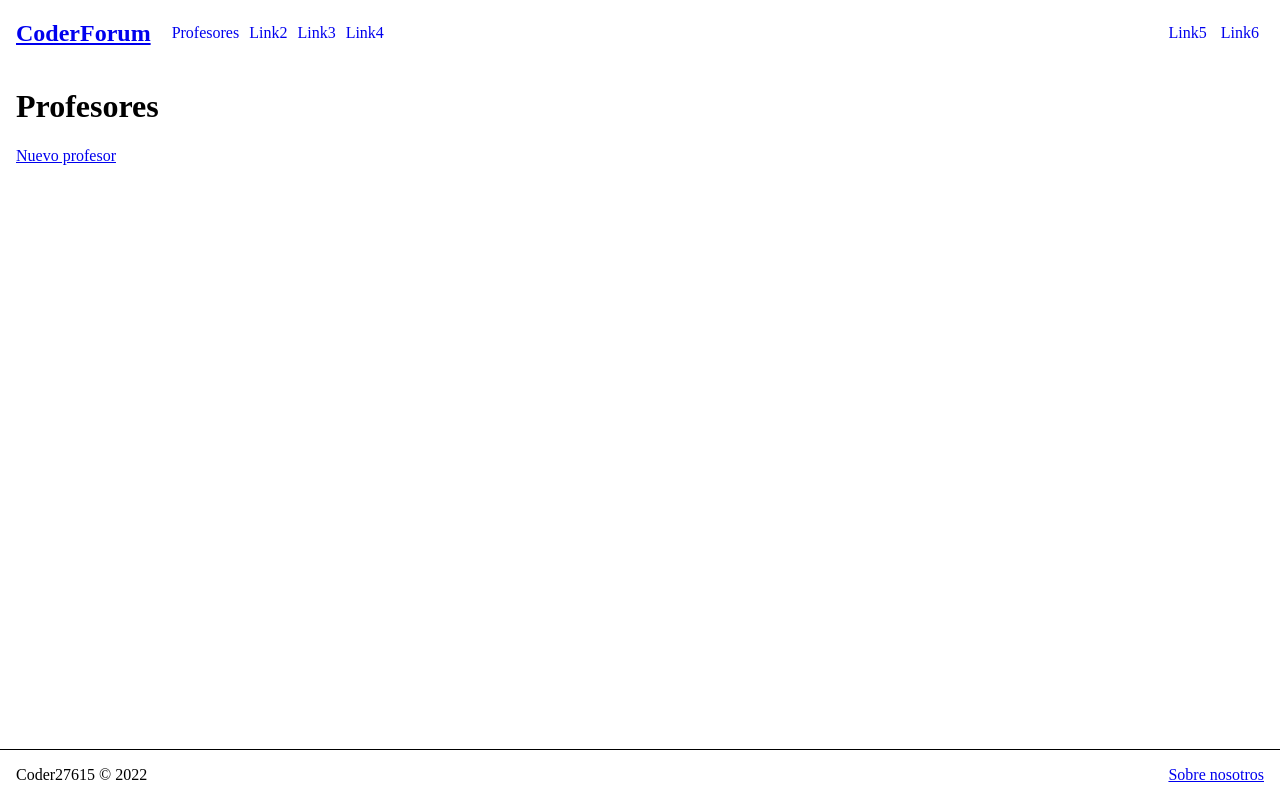
After one commit to MatiasCrav/CoderForo, a Django app: page /usuarios/profesores in a window 1280 px wide. The commit adds this page. Run offline with Django 4.2, Linux system fonts and the light colour scheme; data that the repository does not hold is empty.

Commit message:
crud profes

```diff
--- a/CoderForo/urls.py
+++ b/CoderForo/urls.py
@@ -15,9 +15,11 @@ Including another URLconf
 """
 from django.contrib import admin
 from django.urls import path, include
+from usuarios.views import inicio
 
 urlpatterns = [
     path('admin/', admin.site.urls),
+    path('', inicio, name="Inicio"),
     path('paginas/', include("paginas.urls")),
     path('usuarios/', include("usuarios.urls")),
 ]
--- a/paginas/templates/paginas/buscar.html
+++ b/paginas/templates/paginas/buscar.html
@@ -1,5 +1,4 @@
 {% extends 'layout.html' %}
-
 
 {% block contenido %}
     <form action="" method="GET">
--- a/paginas/urls.py
+++ b/paginas/urls.py
@@ -2,6 +2,5 @@ from django.urls import path
 from . import views
 
 urlpatterns = [
-    path("", views.inicio, name="InicioPags"),
     path("buscar/<comision>", views.buscar_comision, name="BuscarHilo"),
 ]
--- a/usuarios/models.py
+++ b/usuarios/models.py
@@ -8,6 +8,9 @@ class Profesor(models.Model):
     descripcion = models.TextField()
     comision = models.IntegerField()
 
+    def __str__(self):
+        return f"[Profe] {self.nombre} {self.apellido}"
+
 
 class Estudiante(models.Model):
     nombre = models.CharField(max_length=255)
--- a/usuarios/templates/layout.html
+++ b/usuarios/templates/layout.html
@@ -13,9 +13,9 @@
             <nav style="display: flex; flex-direction: row; align-items: center; justify-content: space-between;">
                 <div style="display: flex; flex-direction: row; align-items: center;">
                     <h2 style="margin-right: 1rem;">
-                        <a href="{% url 'InicioUsuarios' %}">CoderForum</a>
+                        <a href="{% url 'Inicio' %}">CoderForum</a>
                     </h2>
-                    <a href="{% url 'NuevoProfesor' %}" style="text-decoration: none; margin-inline: 5px;">Nuevo profesor</a>
+                    <a href="{% url 'Profesores' %}" style="text-decoration: none; margin-inline: 5px;">Profesores</a>
                     <a href="#" style="text-decoration: none; margin-inline: 5px;">Link2</a>
                     <a href="#" style="text-decoration: none; margin-inline: 5px;">Link3</a>
                     <a href="#" style="text-decoration: none; margin-inline: 5px;">Link4</a>
--- /dev/null
+++ b/usuarios/templates/usuarios/profesores.html
@@ -0,0 +1,24 @@
+{% extends 'layout.html' %}
+
+
+{% block contenido %}
+    <h1>Profesores</h1>
+    <a href="{% url 'NuevoProfesor' %}">Nuevo profesor</a>
+    <ul style="max-width: 60vw;">
+        {% for profe in profesores %}
+            <li>
+                <a href="{% url 'VerProfesor' profe.id %}">
+                    {{ profe }}
+                </a>
+                <div style="float: right;">
+                    <a href="{% url 'EditarProfesor' profe.id %}">
+                        Editar
+                    </a>
+                    <a href="{% url 'EliminarProfesor' profe.id %}">
+                        Eliminar
+                    </a>
+                </div>
+            </li>
+        {% endfor %}
+    </ul>
+{% endblock contenido %}
--- a/usuarios/urls.py
+++ b/usuarios/urls.py
@@ -3,5 +3,9 @@ from . import views
 
 urlpatterns = [
     path("", views.inicio, name="InicioUsuarios"),
+    path("profesores", views.profesores, name="Profesores"),
     path("nuevo_profesor", views.nuevo_profesor, name="NuevoProfesor"),
+    path("profesor/<id>", views.ver_profesor, name="VerProfesor"),
+    path("profesor/editar/<id>", views.editar_profesor, name="EditarProfesor"),
+    path("profesor/eliminar/<id>", views.eliminar_profesor, name="EliminarProfesor"),
 ]
--- a/usuarios/views.py
+++ b/usuarios/views.py
@@ -1,12 +1,55 @@
+from unicodedata import name
 from urllib.request import Request
 from django.shortcuts import render, redirect
 
-from usuarios.models import Profesor
+from usuarios.models import Estudiante, Profesor
 from .forms import FormProfesor
 
 
 def inicio(request):
     return render(request, "usuarios/inicio.html")
+
+
+def profesores(request):
+    profes = Profesor.objects.all()
+    return render(request, "usuarios/profesores.html", {"profesores": profes})
+
+
+def ver_profesor(request, id):
+    profe = Profesor.objects.get(id=id)
+    return render(request, "usuarios/ver_profesor.html", {"profesor": profe})
+
+
+def editar_profesor(request, id):
+    profe = Profesor.objects.get(id=id)
+
+    if request.method == "POST":
+        mi_form = FormProfesor(request.POST)
+        if mi_form.is_valid():
+            info = mi_form.cleaned_data
+
+            profe.nombre = info["nombre"]
+            profe.apellido = info["apellido"]
+            profe.email = info["email"]
+            profe.web = info["web"]
+            profe.descripcion = info["descripcion"]
+            profe.comision = info["comision"]
+
+            profe.save()
+            return redirect("Profesores")
+
+    mi_form = FormProfesor(
+        initial={
+            "nombre": profe.nombre,
+            "apellido": profe.apellido,
+            "email": profe.email,
+            "web": profe.web,
+            "descripcion": profe.descripcion,
+            "comision": profe.comision,
+        }
+    )
+
+    return render(request, "usuarios/formProfesores.html", {"form": mi_form})
 
 
 def nuevo_profesor(request):
@@ -22,9 +65,17 @@ def nuevo_profesor(request):
                 descripcion=info["descripcion"],
                 comision=info["comision"],
             )
+
             profe.save()
-            return redirect("InicioUsuarios")
+            return redirect("Profesores")
 
     mi_form = FormProfesor()
 
     return render(request, "usuarios/formProfesores.html", {"form": mi_form})
+
+
+def eliminar_profesor(request, id):
+    profe = Profesor.objects.get(id=id)
+    profe.delete()
+
+    return redirect("Profesores")
```
Also changed, not shown: usuarios/templates/usuarios/ver_profesor.html (added, +12 -0 lines), readme.md.
